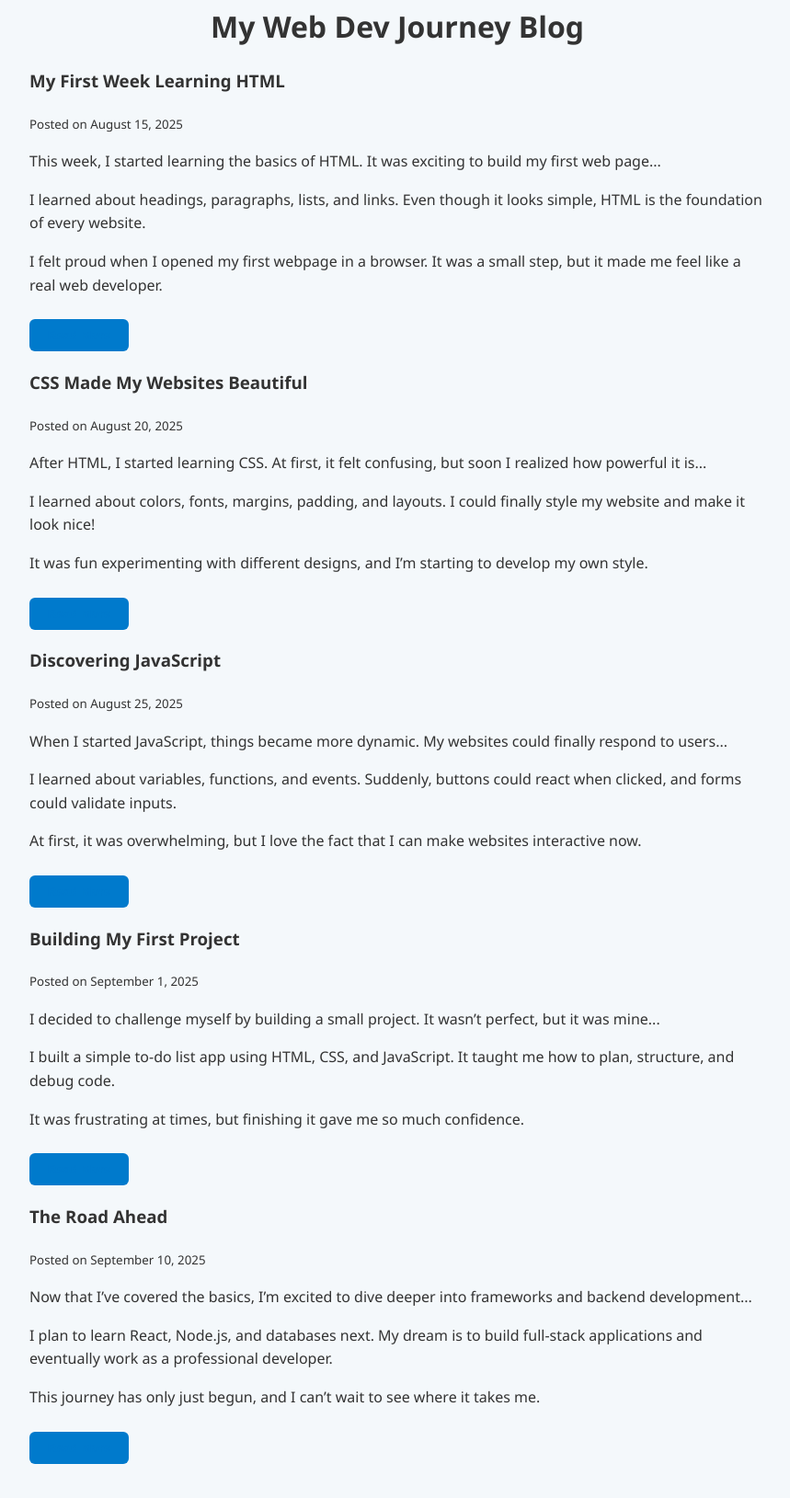
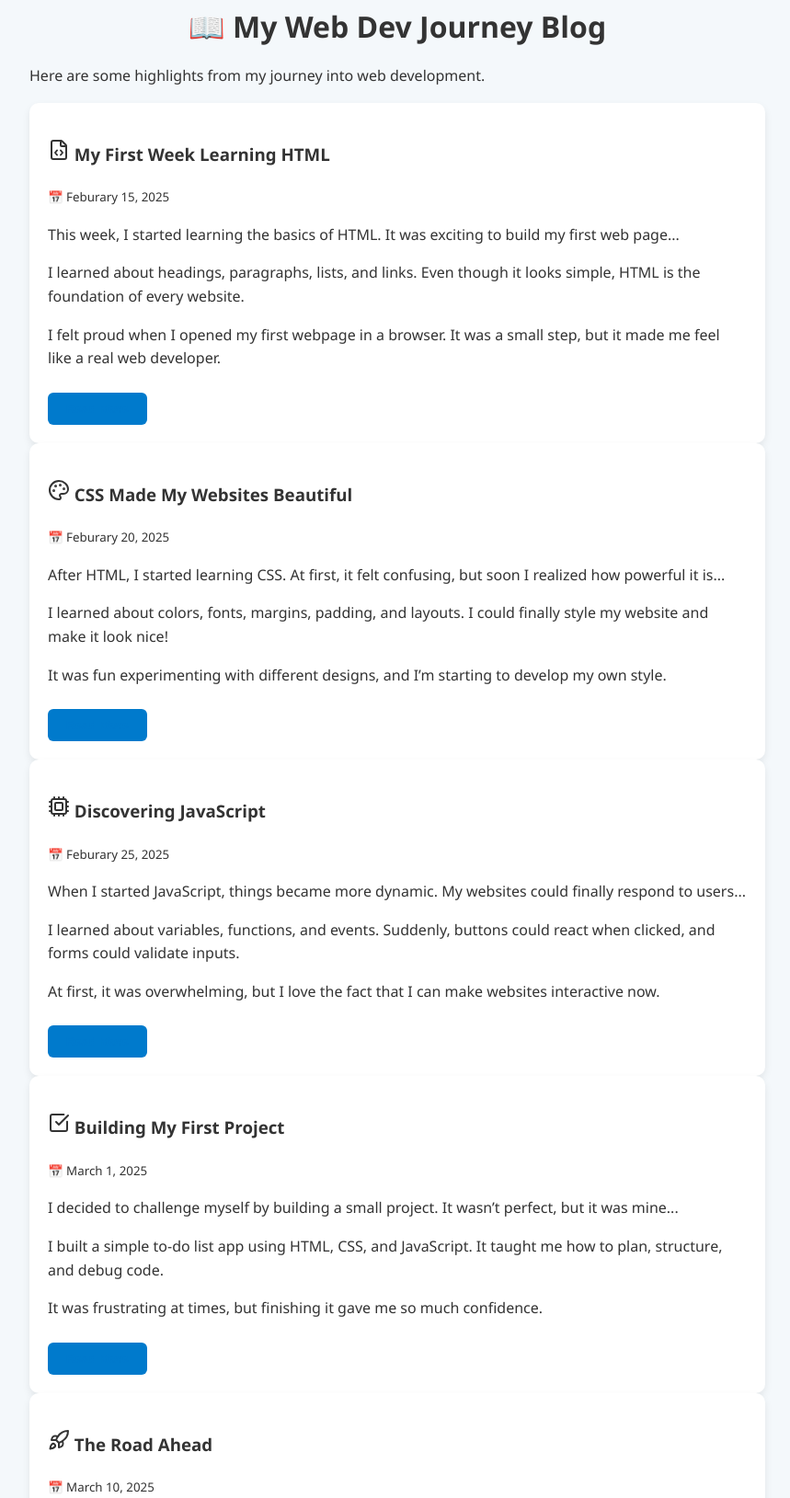
Before and after one commit to TobiGrant-byte/My-Website, a plain HTML site: page blog.html in a window 1280 px wide. Shown: the part 105-1734 px from the top of the page at 92% size, without its empty margins (208-1067 px from the left). Drawn offline with nearby package versions, Linux system fonts and the light colour scheme.

Commit message:
Update blog.html

```diff
--- a/blog.html
+++ b/blog.html
@@ -6,6 +6,8 @@
   <title>Blog - Dev Project</title>
   <link rel="stylesheet" href="style.css" />
   <script src="main.js" defer></script>
+  <!-- Lucide Icons -->
+  <script src="https://unpkg.com/lucide@latest"></script>
 </head>
 <body>
   <!-- ===== HEADER ===== -->
@@ -27,12 +29,14 @@
 
   <!-- ===== BLOG LIST ===== -->
   <main class="blog">
-    <h2>My Web Dev Journey Blog</h2>
+    <h2>📖 My Web Dev Journey Blog</h2>
+    <p class="intro">Here are some highlights from my journey into web development.</p>
 
+    <section class="cards">
       <!-- BLOG 1 -->
-    <article class="blog-preview">
-      <h3>My First Week Learning HTML</h3>
-      <small>Posted on August 15, 2025</small>
+      <article class="card blog-preview">
+        <h3><i data-lucide="file-code"></i> My First Week Learning HTML</h3>
+        <small>📅 Feburary 15, 2025</small>
         <p>This week, I started learning the basics of HTML. It was exciting to build my first web page...</p>
         <div class="full-content">
           <p>I learned about headings, paragraphs, lists, and links. Even though it looks simple, HTML is the foundation of every website.</p>
@@ -42,9 +46,9 @@
       </article>
 
       <!-- BLOG 2 -->
-    <article class="blog-preview">
-      <h3>CSS Made My Websites Beautiful</h3>
-      <small>Posted on August 20, 2025</small>
+      <article class="card blog-preview">
+        <h3><i data-lucide="palette"></i> CSS Made My Websites Beautiful</h3>
+        <small>📅 Feburary 20, 2025</small>
         <p>After HTML, I started learning CSS. At first, it felt confusing, but soon I realized how powerful it is...</p>
         <div class="full-content">
           <p>I learned about colors, fonts, margins, padding, and layouts. I could finally style my website and make it look nice!</p>
@@ -54,9 +58,9 @@
       </article>
 
       <!-- BLOG 3 -->
-    <article class="blog-preview">
-      <h3>Discovering JavaScript</h3>
-      <small>Posted on August 25, 2025</small>
+      <article class="card blog-preview">
+        <h3><i data-lucide="cpu"></i> Discovering JavaScript</h3>
+        <small>📅 Feburary 25, 2025</small>
         <p>When I started JavaScript, things became more dynamic. My websites could finally respond to users...</p>
         <div class="full-content">
           <p>I learned about variables, functions, and events. Suddenly, buttons could react when clicked, and forms could validate inputs.</p>
@@ -66,9 +70,9 @@
       </article>
 
       <!-- BLOG 4 -->
-    <article class="blog-preview">
-      <h3>Building My First Project</h3>
-      <small>Posted on September 1, 2025</small>
+      <article class="card blog-preview">
+        <h3><i data-lucide="check-square"></i> Building My First Project</h3>
+        <small>📅 March 1, 2025</small>
         <p>I decided to challenge myself by building a small project. It wasn’t perfect, but it was mine...</p>
         <div class="full-content">
           <p>I built a simple to-do list app using HTML, CSS, and JavaScript. It taught me how to plan, structure, and debug code.</p>
@@ -78,9 +82,9 @@
       </article>
 
       <!-- BLOG 5 -->
-    <article class="blog-preview">
-      <h3>The Road Ahead</h3>
-      <small>Posted on September 10, 2025</small>
+      <article class="card blog-preview">
+        <h3><i data-lucide="rocket"></i> The Road Ahead</h3>
+        <small>📅 March 10, 2025</small>
         <p>Now that I’ve covered the basics, I’m excited to dive deeper into frameworks and backend development...</p>
         <div class="full-content">
           <p>I plan to learn React, Node.js, and databases next. My dream is to build full-stack applications and eventually work as a professional developer.</p>
@@ -88,11 +92,17 @@
         </div>
         <button class="read-more">Read More</button>
       </article>
+    </section>
   </main>
 
   <!-- ===== FOOTER ===== -->
   <footer>
     <p>© 2025 Dev Project. All rights reserved.</p>
   </footer>
+
+  <!-- Activate Lucide Icons -->
+  <script>
+    lucide.createIcons();
+  </script>
 </body>
 </html>
```
Lines whose indentation alone changed are shown as unchanged.
